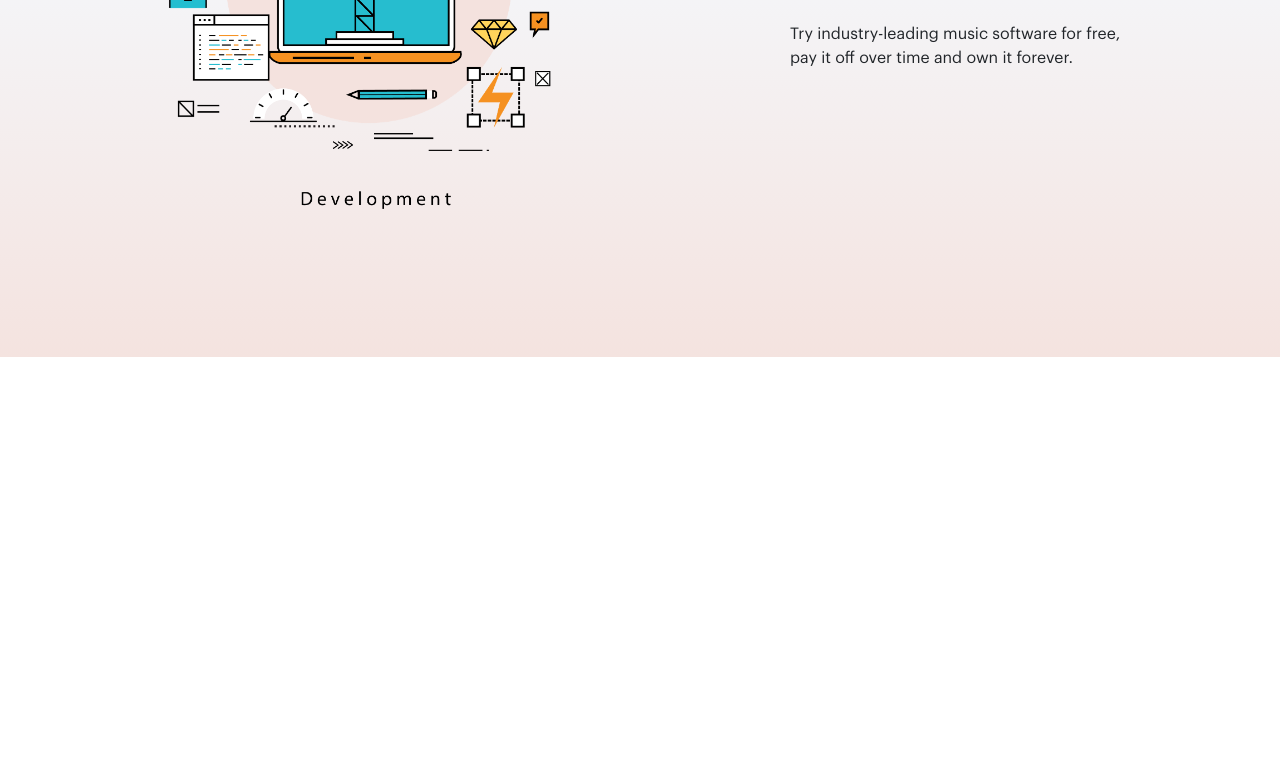
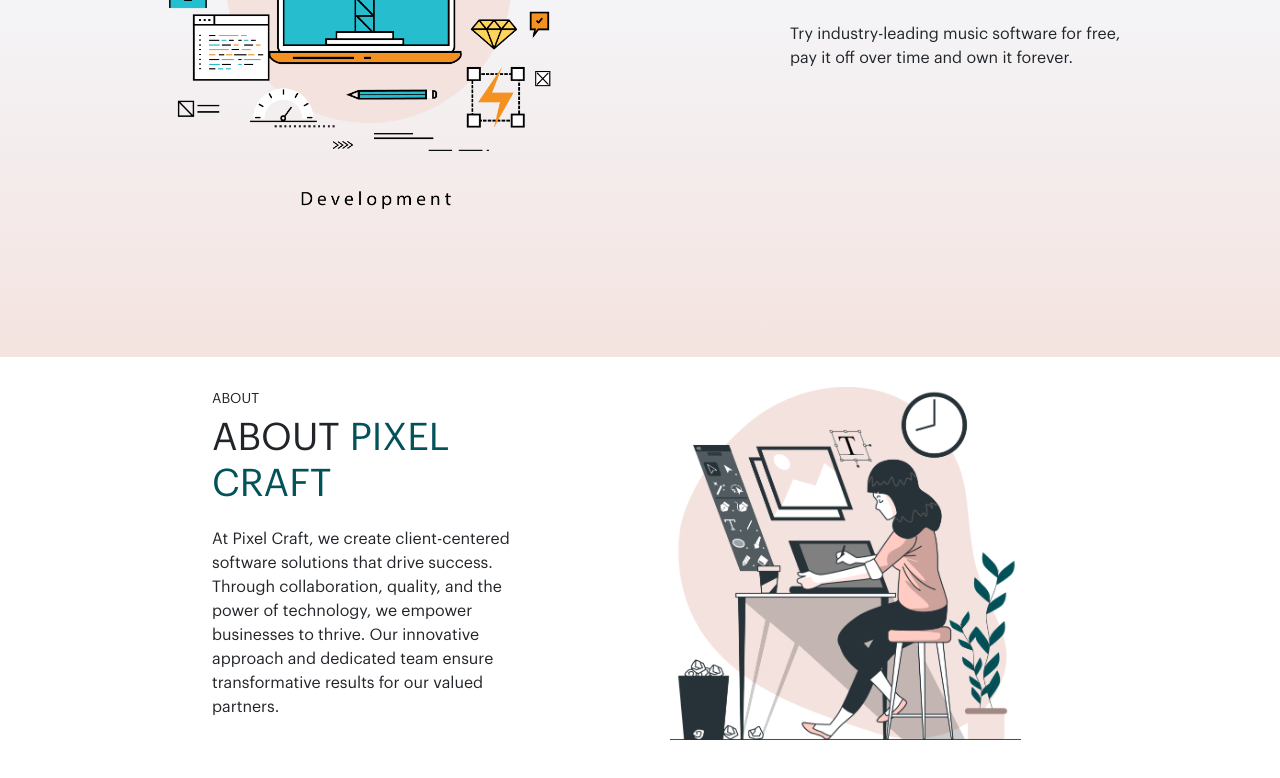
Before and after one commit to bensammwaniki/pixelcraft, an Angular app: page /home in a window 1280 px wide. Shown: the part 2079-2857 px from the top of the page. Before the commit the page ends 2766 px from the top, so only its background shows below. Built offline with nearby package versions, Linux system fonts and the light colour scheme.

Commit message:
:lipstick: About us page
completed the about section

```diff
--- a/src/app/home/home/home.component.html
+++ b/src/app/home/home/home.component.html
@@ -79,3 +79,24 @@
         </div>
     </div>
 </section>
+
+<section class="about">
+    <div class="container">
+        <div class="row row-cols-sm-1 row-cols-lg-2 g-3">
+            <div class="col col-castom">
+                <h2>About</h2>
+                <h3>ABOUT <span>PIXEL CRAFT</span></h3>
+                <p>
+                    At Pixel Craft, we create client-centered
+                    software solutions that drive success.
+                    Through collaboration, quality, and the power of technology,
+                    we empower businesses to thrive. Our innovative approach and
+                    dedicated team ensure transformative results for our valued partners.
+                </p>
+            </div>
+            <div class="col">
+                <img src="../../../assets/images/pixel-disp(2).png" alt="">
+            </div>
+        </div>
+    </div>
+</section>
--- a/src/styles.scss
+++ b/src/styles.scss
@@ -190,3 +190,37 @@
         }
     }
 }
+
+.about{
+    transform: translatey(-330px);
+    position: relative;
+    .container{
+        padding-left: 50px;
+        padding-right: 50px;
+    }
+    .col{
+        padding: 30px;
+    }
+    img{
+        width: 75%;
+        object-fit: contain;
+    }
+    .col-castom{
+        padding-left: 100px;
+        padding-right: 100px;
+        display: flex;
+        justify-content: center;
+        flex-direction: column;
+        h2{
+            font-size: 14px;
+            text-transform: uppercase;
+        }
+        h3{
+            font-size: 38px;
+            margin-bottom: 20px;
+        }
+        span{
+            color: #025259;
+        }
+    }
+}
```
